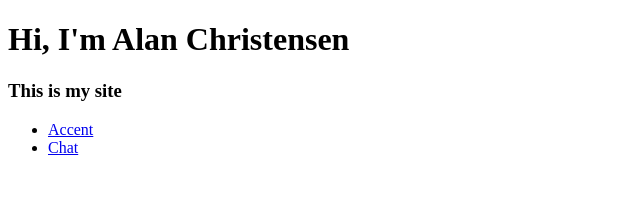
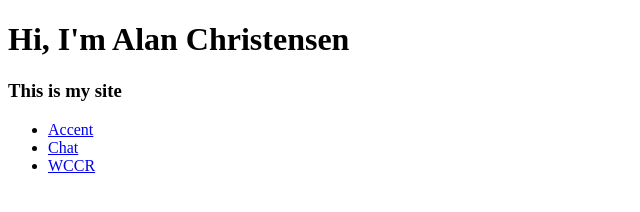
Before and after one commit to alfy32/alfy32, a website: page client/index.html in a window 1280 px wide. Shown: the full height of the page, 0-640 px from the left. Drawn offline with Linux system fonts and the light colour scheme.

Commit message:
add wccr

```diff
--- a/client/index.html
+++ b/client/index.html
@@ -14,6 +14,7 @@
 	<ul>
 		<li><a href="http://accent.alfy32.com">Accent</a></li>
 		<li><a href="http://chat.alfy32.com">Chat</a></li>
+		<li><a href="http://wccr.alfy32.com">WCCR</a></li>
 	</ul>
 </body>
 </html>
```
